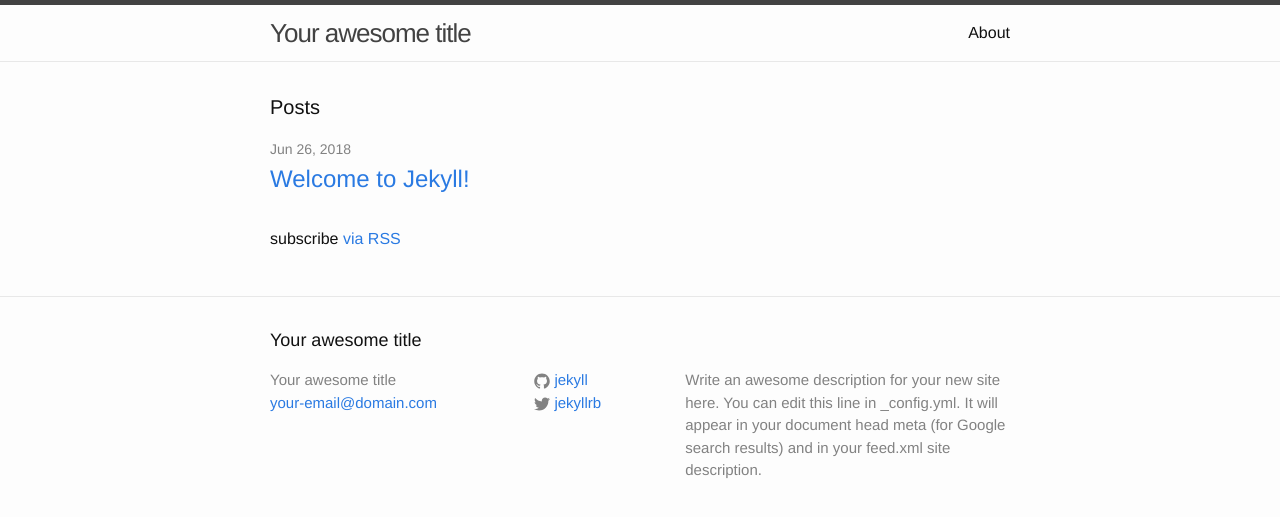
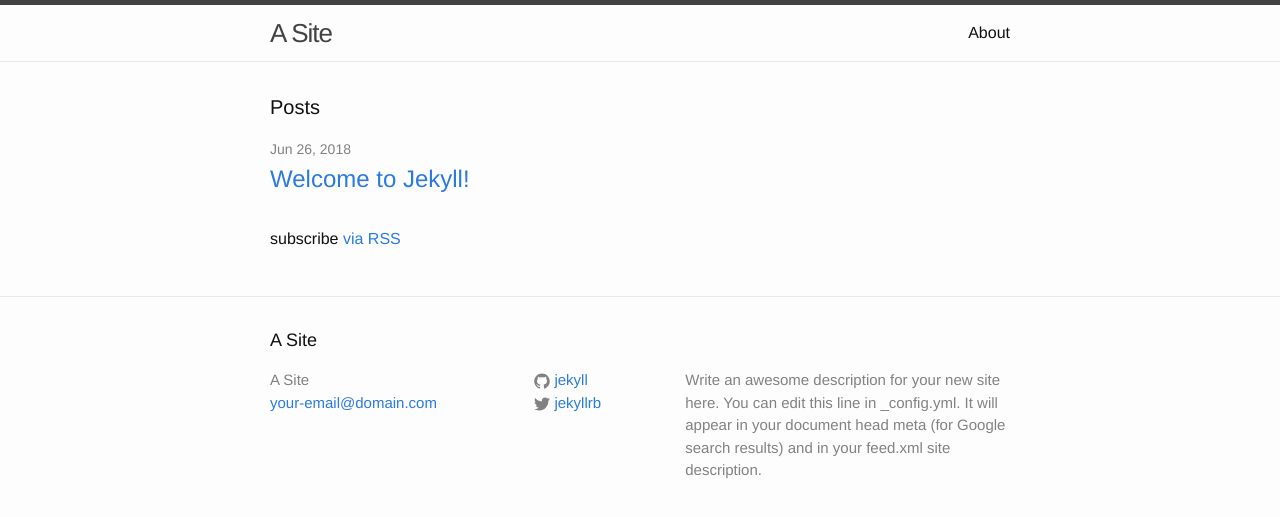
Before and after one commit to Jewel494/Jewel494.github.io, a Jekyll site: the page built from index.html, in a window 1280 px wide. Shown: the top 517 px of the page. Built offline with Jekyll 4.4.1, drawn with Linux system fonts in a browser that asks for light colours.

Commit message:
Update _config.yml

```diff
--- a/_config.yml
+++ b/_config.yml
@@ -6,7 +6,7 @@
 # 'jekyll serve'. If you change this file, please restart the server process.
 
 # Site settings
-title: Your awesome title
+title: A Site
 email: your-email@domain.com
 description: > # this means to ignore newlines until "baseurl:"
   Write an awesome description for your new site here. You can edit this
```
